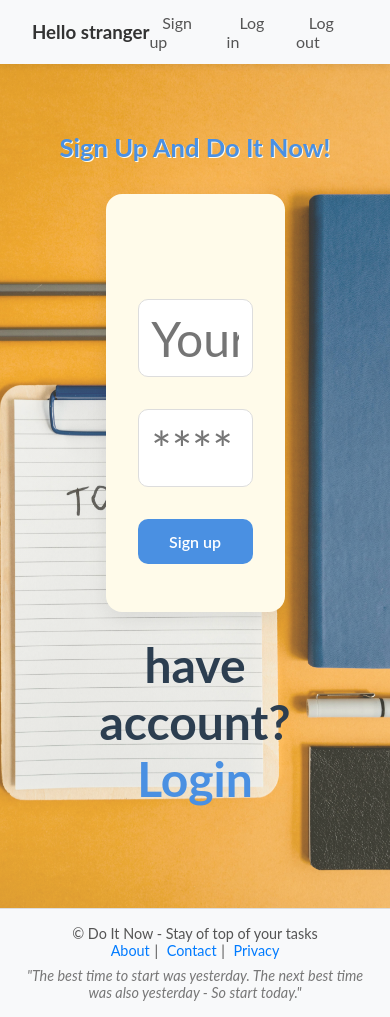
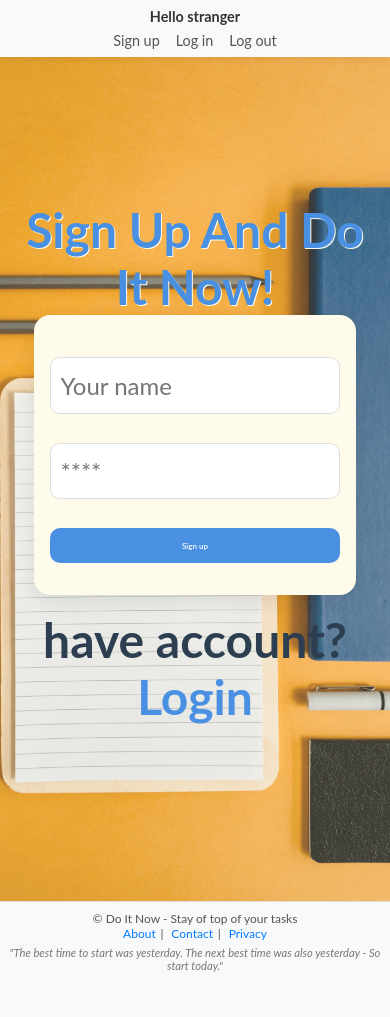
Before and after one commit to TripleMCodes/Do-It-Now-, a Flask app: page /signup in a window 390 px wide. After the commit the page ends 972 px from the top, so only its background shows below. Run offline with Flask 2, Linux system fonts and the light colour scheme.

Commit message:
add media queries

```diff
--- a/run.py
+++ b/run.py
@@ -3,4 +3,4 @@ from app import create_app
 todo_app = create_app()
 
 if __name__ == '__main__':
-    todo_app.run(debug=True)
+    todo_app.run(debug=True, host="0.0.0.0", port=5000)
--- a/static/css/contact.css
+++ b/static/css/contact.css
@@ -105,3 +105,14 @@ form button:hover {
         padding: 0.8rem;
     }
 }
+
+
+@media (max-width: 500px){
+    .contact-form{
+        max-width: 100%;
+    }
+
+    .contact-form input {
+        width: 100%;
+    }
+}
--- a/static/css/privacy.css
+++ b/static/css/privacy.css
@@ -94,11 +94,11 @@
         padding: 1rem;
     }
 
-    .privacy-header h1 {
+    /* .privacy-header h1 {
         font-size: 2rem;
     }
 
     .policy h2 {
         font-size: 1.3rem;
-    }
+    } */
 }
--- a/static/css/signup.css
+++ b/static/css/signup.css
@@ -117,13 +117,78 @@
 }
 
 
-/* Responsive */
+/* Responsive*/
 @media (max-width: 500px) {
-    .container {
+    /* .container {
         padding: 1rem;
+    } */
+
+    .signup{
+        margin: .5px;
+        /* max-height: 90vh; */
+    }
+    .signup h1 {
+        font-size: 3rem;
+        /* margin-bottom: 10px; */
     }
 
-    .signup h1 {
-        font-size: 1.6rem;
-    }
+    .signup-page {
+    width: 90%;
+    font-size: 1rem;
+  }
+
+  .signup-page .form-container {
+    font-size: .5rem;
+    padding: 1rem;
+  }
+
+  .signup-page .form-container input[type="text"],
+  .signup-page input[type="password"] {
+    max-width: 100%;
+    font-size: 1.5rem;
+    padding: 0.8rem 0.6rem;
+    margin-bottom: 0.8rem;
+  }
+
+  .signup-page .btn input[type="submit"] {
+    font-size: .5rem;
+    padding: 0.8rem;
+  }
+
+  .bottom {
+    font-size: 3rem;
+    margin-top: 1rem;
+  }
 }
+
+@media (min-width: 600px) and (max-width: 1024px) {
+
+   .signup-page .form-container{
+    width: 100%;
+    font-size: 1rem;
+  }
+
+  .signup-page .form-container {
+    font-size: .5rem;
+    padding: 1rem;
+  }
+
+  .signup-page .form-container input[type="text"],
+  .signup-page input[type="password"] {
+    max-width: 100%;
+    font-size: 1.5rem;
+    padding: 0.8rem 0.6rem;
+    margin-bottom: 0.8rem;
+  }
+
+  .signup-page .btn input[type="submit"] {
+    font-size: .5rem;
+    padding: 0.8rem;
+  }
+
+  .bottom {
+    font-size: 3rem;
+    margin-top: 1rem;
+  }
+
+}
--- a/static/css/style.css
+++ b/static/css/style.css
@@ -223,19 +223,252 @@ input {
   text-shadow: 1px 1px 0 #fffbea;
 }
 
-/* .signup,
-.login,
-.app-logo {
-  font-size: 2rem;
-  padding-top: 2rem;
-  -webkit-text-stroke: 2px rgb(248, 195, 115);
-  text-shadow: 1px 1px 0 #2c2c2b;
-  color: #fff;
-  text-shadow: 0 2.5px 6.5px rgba(0, 0, 0, 0.3);
-  margin-top: 0;
-  margin-bottom: 8rem;
-} */
-
 .bottom {
   margin: 2rem 0;
 }
+
+/* Responsive adjustments */
+@media (max-width: 393px) {
+  .nav-container {
+    flex-direction: column;
+    align-items: stretch;
+    gap: 0.3rem;
+    padding: 0.5rem 0.8rem;
+  }
+
+  .user-name {
+    text-align: center;
+    white-space: normal;
+    font-size: 1rem;
+  }
+
+  .user-name h3 {
+    margin: 0;
+    font-size: 0.9rem;
+  }
+
+  .top-nav ul {
+    justify-content: center;
+    gap: 0.2rem;
+    flex-wrap: wrap;
+  }
+
+  .nav-li a {
+    padding: 0.3rem 0.4rem;
+    font-size: 0.9rem;
+  }
+
+  .container {
+    padding: 0.8rem;
+  }
+
+  .app-logo {
+    font-size: 1.8rem;
+    margin-bottom: 0.3rem;
+  }
+
+  #add-task-container {
+    max-width: 100%;
+    padding: 0.4rem;
+    flex-direction: column;
+    gap: 0.3rem;
+  }
+
+  #input-task {
+    max-width: 100%;
+    font-size: 1rem;
+    padding: 0.4rem 0.4rem;
+  }
+
+  input {
+    font-size: 2rem;
+    padding: 0.4rem 0.4rem;
+  }
+
+  #add-task {
+    width: 100%;
+    padding: 0.5rem;
+    font-size: 1rem;
+  }
+
+  #task-container {
+    width: 100%;
+    max-height: 350px;
+    padding: 0.6rem;
+  }
+
+  .task {
+    flex-direction: row;
+    align-items: flex-start;
+    gap: 0.4rem;
+    padding: 0.4rem;
+    height: auto;
+  }
+
+  .task li {
+    font-size: 1rem;
+    margin-right: 0;
+    word-wrap: break-word;
+  }
+
+  .task button {
+    padding: 0.2rem 0.4rem;
+    font-size: 0.9rem;
+    margin: 0.2rem;
+  }
+
+  .footer {
+    font-size: 0.75rem;
+    padding: 0.6rem;
+  }
+
+  .footer nav {
+    font-size: 0.75rem;
+  }
+
+  .footer .quote {
+    font-size: 0.7rem;
+    margin-top: 0.3rem;
+  }
+}
+
+/* Mobile first: phones (401px - 600px) */
+@media (min-width: 401px) and (max-width: 600px) {
+  .nav-container {
+    flex-direction: column;
+    align-items: stretch;
+    gap: 0.5rem;
+    padding: 0.6rem 1rem;
+  }
+
+  .user-name {
+    text-align: center;
+    white-space: normal;
+    font-size: 1.4rem;
+  }
+
+  .top-nav ul {
+    justify-content: center;
+    gap: 0.4rem;
+    flex-wrap: wrap;
+  }
+
+  .nav-li a {
+    padding: 0.4rem 0.6rem;
+    font-size: 1.2rem;
+  }
+
+  #add-task-container {
+    max-width: 100%;
+    padding: 0.6rem;
+    flex-direction: column;
+    gap: 0.6rem;
+  }
+
+  #input-task{
+    max-width: 100%;
+    font-size: 2.2rem;
+  }
+
+  input {
+    font-size: 1rem;
+    padding: 0.5rem 0.6rem;
+    max-width: 100%;
+  }
+
+  #add-task {
+    width: 100%;
+    padding: 0.6rem;
+    font-size: 1.4rem;
+  }
+
+  #task-container {
+    width: 100%;
+    max-height: none;
+    padding: 0.8rem;
+    /* display: flex;
+    flex-direction: row; */
+  }
+
+  .task {
+    flex-direction: row;
+    align-items: flex-start;
+    gap: 0.6rem;
+    padding: 0.6rem;
+  }
+
+  .task li {
+    font-size: 1.4rem;
+    margin-right: 0;
+  }
+
+  .task button {
+    padding: 0.35rem 0.5rem;
+    font-size: 1.4rem;
+  }
+
+  .app-logo{
+    font-size: 2.4rem;
+    text-align: center;
+  }
+
+  .signup,
+  .login,
+  .about {
+    font-size: 1.6rem;
+    padding: 1rem;
+  }
+
+  .signup-page {
+    width: 95%;
+    font-size: 1.6rem;
+  }
+
+  .signup-page .form-container {
+    font-size: 1.6rem;
+    padding: 1.2rem;
+  }
+
+  .signup-page input[type="text"],
+  .signup-page input[type="password"] {
+    font-size: 1.2rem;
+    padding: 0.8rem 0.6rem;
+    margin-bottom: 0.8rem;
+  }
+
+  .signup-page .btn input[type="submit"] {
+    font-size: 1.4rem;
+    padding: 0.8rem;
+  }
+
+  .bottom {
+    font-size: 1.4rem;
+    margin-top: 1rem;
+  }
+}
+
+/* Tablet / small desktop */
+@media (min-width: 601px) and (max-width: 1024px) {
+  #add-task-container {
+    max-width: 100%;
+  }
+
+  #task-container {
+    width: 100%;
+    max-height: 600px;
+  }
+
+
+  input { font-size: 2rem; }
+  .task li { font-size: 1.8rem; }
+  .app-logo { font-size: 3.2rem; }
+}
+
+/* Large screens */
+@media (min-width: 1200px) {
+  #add-task-container { max-width: 90%; }
+  #task-container { width: 90%; }
+  .container { padding: 3rem; }
+  input { font-size: 3.5rem; }
+  .task li { font-size: 2.2rem; }
+}
```
Also changed, not shown: instance/test.db, 1 other file.
